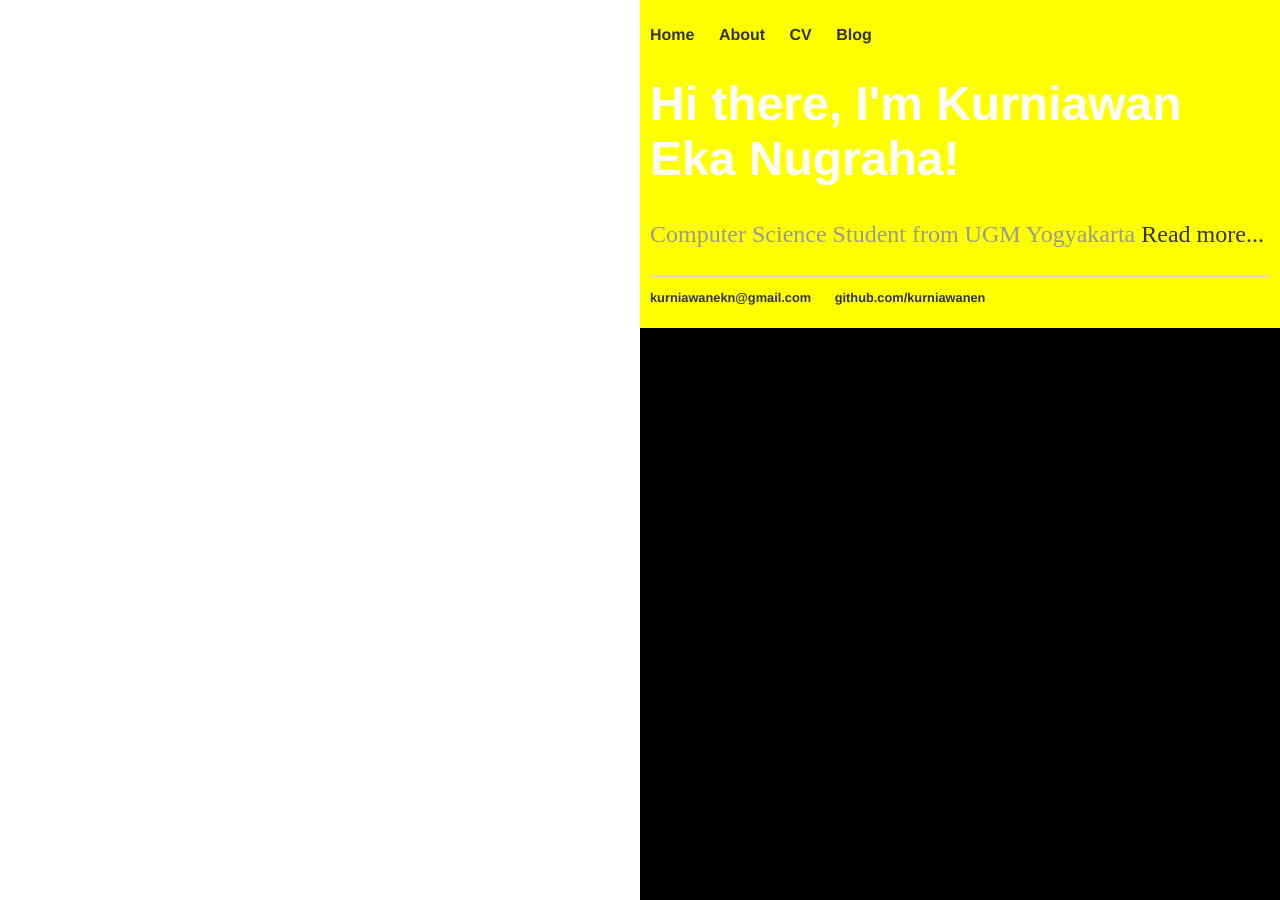
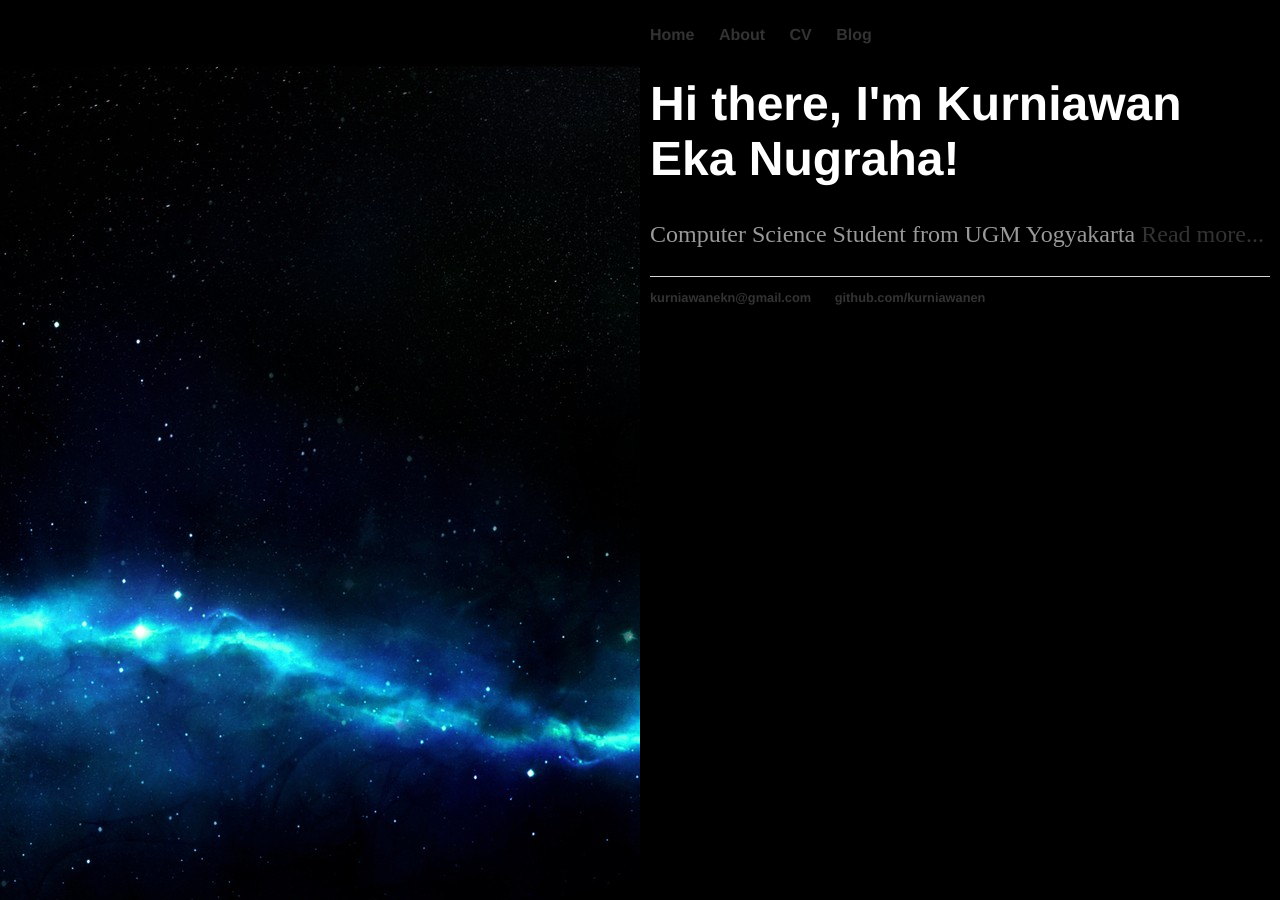
Before and after one commit to ken-kurniawanen/kurniawanen.github.io, a Jekyll site: the page built from index.html, in a window 1280 px wide. Built offline with Jekyll 4.4.1, drawn with Linux system fonts in a browser that asks for light colours.

Commit message:
Update main.css

```diff
--- a/css/main.css
+++ b/css/main.css
@@ -1,8 +1,8 @@
-html {height:100%; background-image:url("kurniawanen.github.io/Best-space-wallpapers-for-desktop.jpg");}
+html {height:100%; background:url("/Best-space-wallpapers-for-desktop.jpg");}
 body {padding:0; margin:0 0 0 50%; background: black; color:#fff; width:50%; min-height:100%; float:right;}
 #left_col {float:left; width:100%; margin-left:-100%; text-align:right; background-image:url("kurniawanen.github.io/Best-space-wallpapers-for-desktop.jpg") no-repeat right top; color:#000;}
 #left_col_inner {padding:10px; color:blue;}
-#right_col {background:yellow no-repeat left top;}
+#right_col {background:black no-repeat left top;}
 #right_col_inner {padding:10px; color:#fec;}
 
 
```
